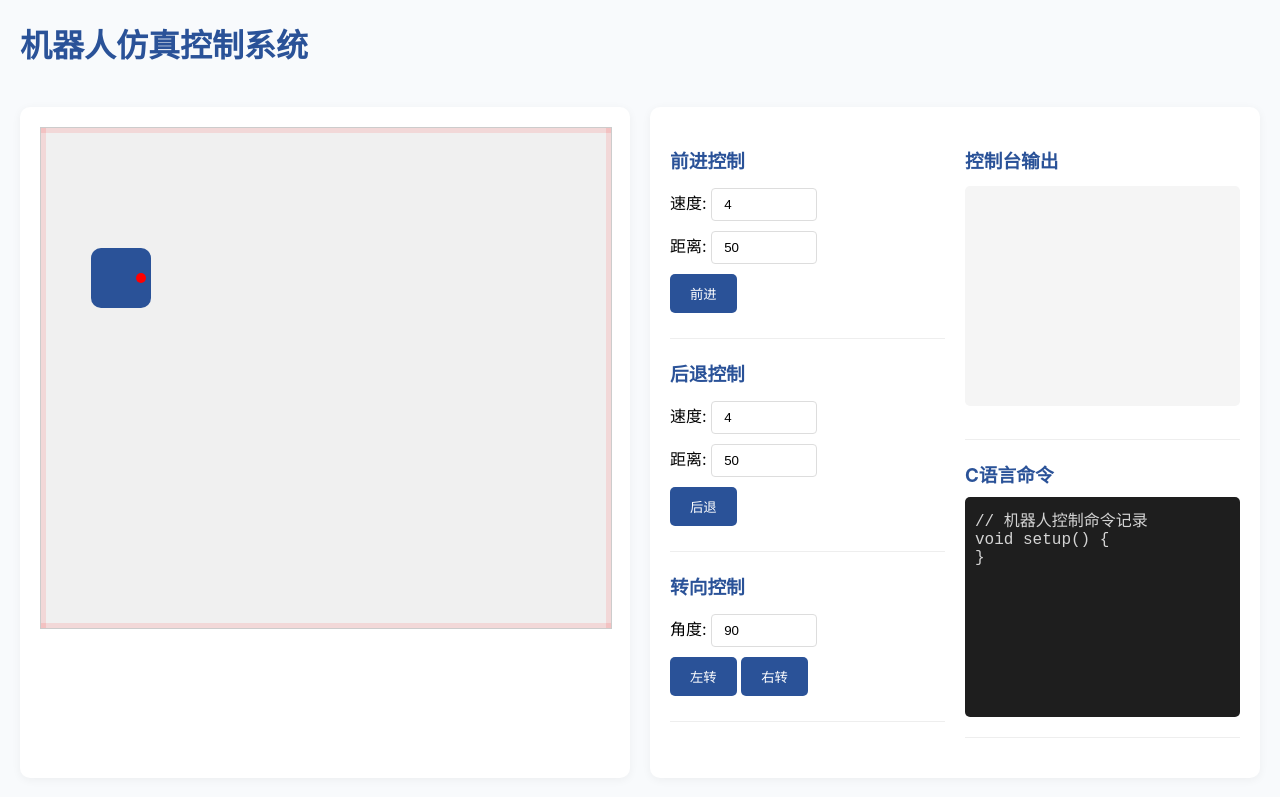
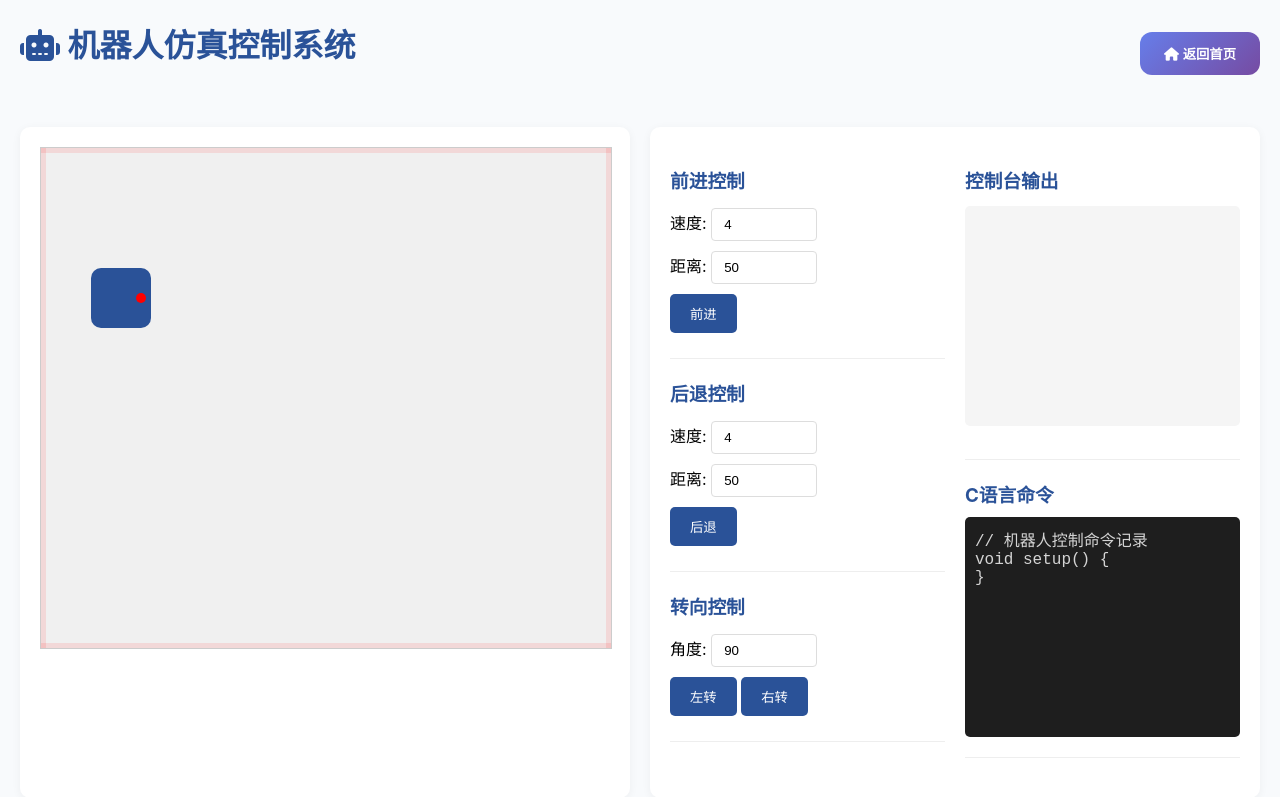
Before and after one commit to uwislab/urobot-mcp, a Flask app: page /robot-project/control in a window 1280 px wide. Shown: the top 797 px of the page. Before the commit the page ends 738 px from the top, so only its background shows below. Run offline with Flask 3, Linux system fonts and the light colour scheme.

Commit message:
feat: add bidirectional navigation between index and robot control pages

```diff
--- a/templates/robot-project/robot_control.html
+++ b/templates/robot-project/robot_control.html
@@ -164,7 +164,15 @@
 </head>
 <body>
     <div class="container">
-        <h1>机器人仿真控制系统</h1>
+        <div style="display: flex; justify-content: space-between; align-items: center; margin-bottom: 20px;">
+            <h1><i class="fas fa-robot"></i> 机器人仿真控制系统</h1>
+            <button onclick="window.location.href='/'"
+                    style="background: linear-gradient(135deg, #667eea 0%, #764ba2 100%);
+                           color: white; padding: 12px 24px; border: none; border-radius: 12px;
+                           cursor: pointer; font-weight: 600; transition: all 0.3s;">
+                <i class="fas fa-home"></i> 返回首页
+            </button>
+        </div>
 
         <div class="simulation-container">
             <!-- 机器人仿真区域 -->
@@ -228,6 +236,9 @@
             </div>
         </div>
     </div>
+
+    <!-- Font Awesome 图标库 -->
+    <link rel="stylesheet" href="https://cdnjs.cloudflare.com/ajax/libs/font-awesome/6.4.0/css/all.min.css">
 
     <script>
         // 存储包装后的 C 函数
```
